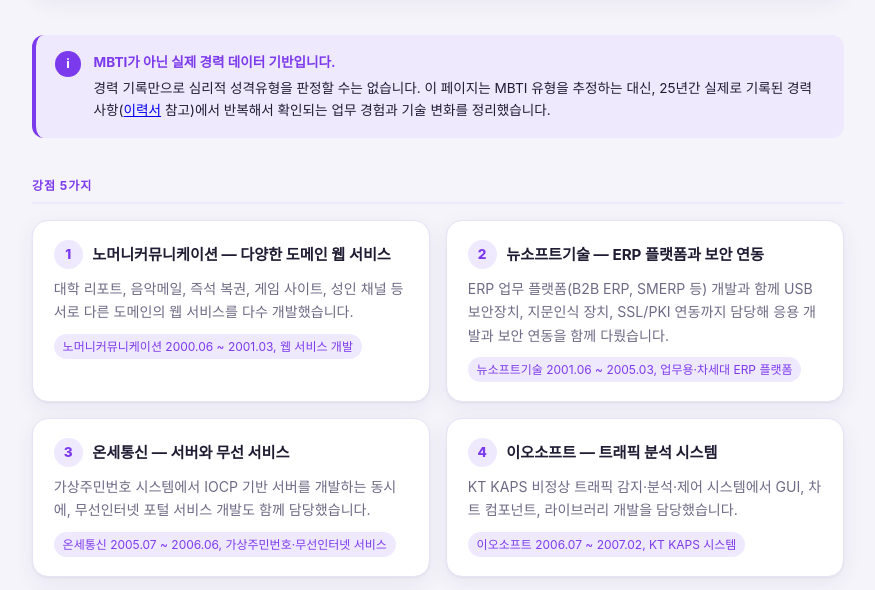
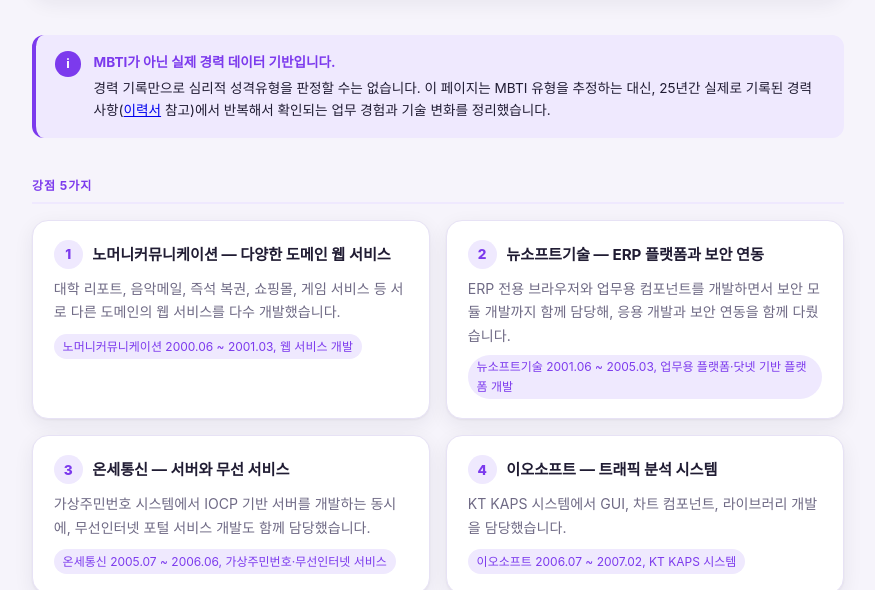
Before and after one commit to ImDaeseong/career, a plain HTML site: page mbti.html in a window 1280 px wide. Shown: the part 209-799 px from the top of the page, without its empty margins (202-1077 px from the left). Drawn offline with Linux system fonts and the light colour scheme.

Commit message:
mbti.html을 index.html 수준으로 일반화 - 소스에 없는 구체 표현 제거
backup/portfolio.md 삭제 이전 문구가 남아 있던 3곳을 index.html과
1:1 대조해 정리:
- 노머니커뮤니케이션: "성인 채널" 표현 제거(index.html 미기재)
- 뉴소프트기술: "B2B ERP, SMERP", "USB 보안장치·지문인식·SSL/PKI"
  대신 index.html 문구("ERP 전용 브라우저", "보안 모듈 개발")로 대체
- 이오소프트: "비정상 트래픽 감지·분석·제어" 설명 제거, "KT KAPS 시스템"만 유지

```diff
--- a/mbti.html
+++ b/mbti.html
@@ -109,14 +109,14 @@
   <div class="strength-grid">
     <div class="strength">
       <div class="strength-head"><span class="num">1</span><h3>노머니커뮤니케이션 — 다양한 도메인 웹 서비스</h3></div>
-      <p>대학 리포트, 음악메일, 즉석 복권, 게임 사이트, 성인 채널 등 서로 다른 도메인의 웹 서비스를 다수 개발했습니다.</p>
+      <p>대학 리포트, 음악메일, 즉석 복권, 쇼핑몰, 게임 서비스 등 서로 다른 도메인의 웹 서비스를 다수 개발했습니다.</p>
       <span class="evidence">노머니커뮤니케이션 2000.06 ~ 2001.03, 웹 서비스 개발</span>
     </div>
 
     <div class="strength">
       <div class="strength-head"><span class="num">2</span><h3>뉴소프트기술 — ERP 플랫폼과 보안 연동</h3></div>
-      <p>ERP 업무 플랫폼(B2B ERP, SMERP 등) 개발과 함께 USB 보안장치, 지문인식 장치, SSL/PKI 연동까지 담당해 응용 개발과 보안 연동을 함께 다뤘습니다.</p>
-      <span class="evidence">뉴소프트기술 2001.06 ~ 2005.03, 업무용·차세대 ERP 플랫폼</span>
+      <p>ERP 전용 브라우저와 업무용 컴포넌트를 개발하면서 보안 모듈 개발까지 함께 담당해, 응용 개발과 보안 연동을 함께 다뤘습니다.</p>
+      <span class="evidence">뉴소프트기술 2001.06 ~ 2005.03, 업무용 플랫폼·닷넷 기반 플랫폼 개발</span>
     </div>
 
     <div class="strength">
@@ -127,7 +127,7 @@
 
     <div class="strength">
       <div class="strength-head"><span class="num">4</span><h3>이오소프트 — 트래픽 분석 시스템</h3></div>
-      <p>KT KAPS 비정상 트래픽 감지·분석·제어 시스템에서 GUI, 차트 컴포넌트, 라이브러리 개발을 담당했습니다.</p>
+      <p>KT KAPS 시스템에서 GUI, 차트 컴포넌트, 라이브러리 개발을 담당했습니다.</p>
       <span class="evidence">이오소프트 2006.07 ~ 2007.02, KT KAPS 시스템</span>
     </div>
 
```
